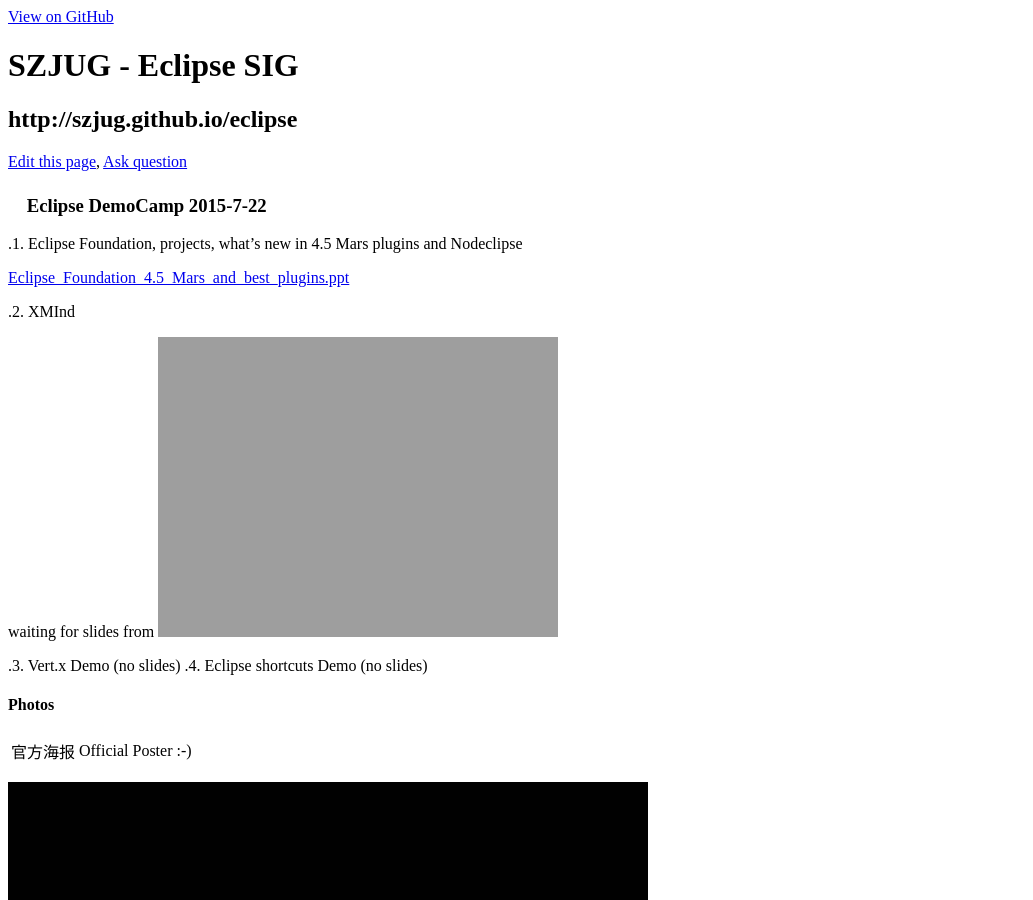
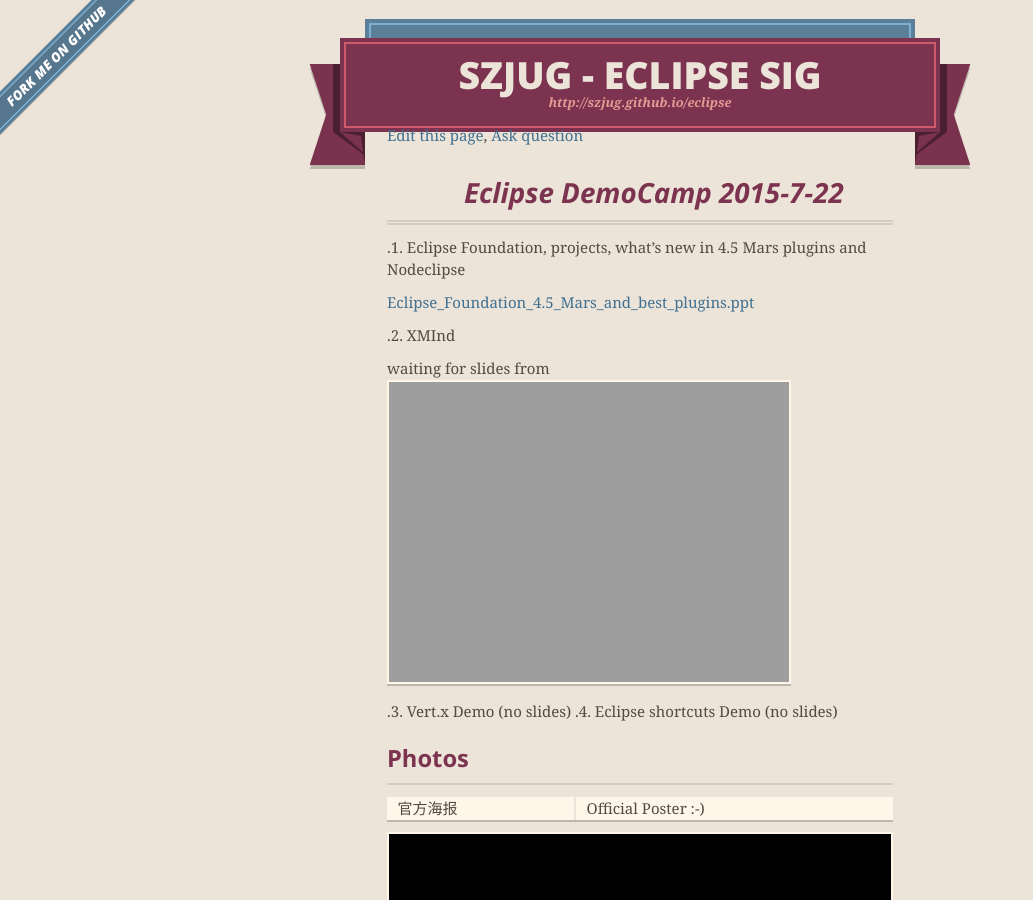
Before and after one commit to szjug/eclipse, a Jekyll site: the page built from democamp-2015-07-22/index.md, in a window 1280 px wide and 900 px high. Shown: the whole window, without its empty margins (0-1033 px from the left). Built offline with Jekyll 4.4.1, drawn with Linux system fonts in a browser that asks for light colours; nearby versions of some CDN libraries; Markdown is read by kramdown in place of the engine named in the settings.

Commit message:
/eclipse/ in theme

```diff
--- a/_layouts/merlot_theme.html
+++ b/_layouts/merlot_theme.html
@@ -9,13 +9,13 @@
     <meta http-equiv="X-UA-Compatible" content="chrome=1">
     <meta name="viewport" content="width=640">
 
-    <link rel="stylesheet" href="stylesheets/core.css" media="screen">
-    <link rel="stylesheet" href="stylesheets/mobile.css" media="handheld, only screen and (max-device-width:640px)">
-    <link rel="stylesheet" href="stylesheets/github-light.css">
+    <link rel="stylesheet" href="/eclipse/stylesheets/core.css" media="screen">
+    <link rel="stylesheet" href="/eclipse/stylesheets/mobile.css" media="handheld, only screen and (max-device-width:640px)">
+    <link rel="stylesheet" href="/eclipse/stylesheets/github-light.css">
 
-    <script type="text/javascript" src="javascripts/modernizr.js"></script>
+    <script type="text/javascript" src="/eclipse/javascripts/modernizr.js"></script>
     <script type="text/javascript" src="https://ajax.googleapis.com/ajax/libs/jquery/1.7.1/jquery.min.js"></script>
-    <script type="text/javascript" src="javascripts/headsmart.min.js"></script>
+    <script type="text/javascript" src="/eclipse/javascripts/headsmart.min.js"></script>
     <script type="text/javascript">
       $(document).ready(function () {
         $('#main_content').headsmart()
```
